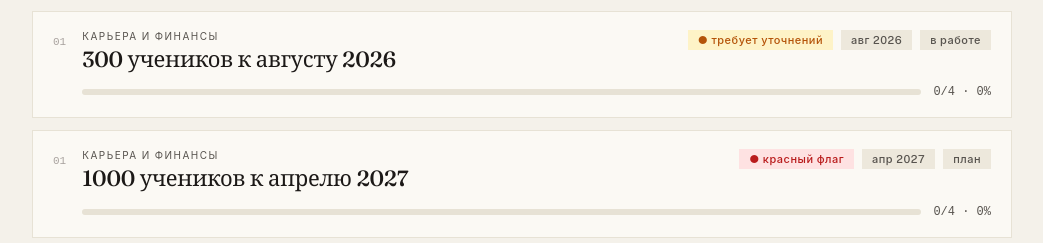
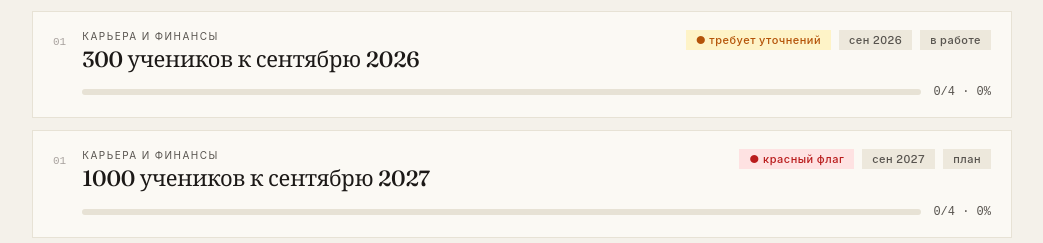
Before and after one commit to pavelk15/goals-dashboard, a React (Vite) app: page / in a window 1280 px wide. Shown: the part 629-872 px from the top of the page, without its empty margins (118-1161 px from the left). Built offline with nearby package versions, Linux system fonts and the light colour scheme.

Commit message:
Update App.jsx
Даты поменял

```diff
--- a/src/App.jsx
+++ b/src/App.jsx
@@ -70,8 +70,8 @@ const buildInitialGoals = () => [
     ],
   },
   {
-    id: uid(), sphere: 'career', title: '300 учеников к августу 2026',
-    deadline: '2026-08', risk: 'amber', status: 'active',
+    id: uid(), sphere: 'career', title: '300 учеников к сентябрю 2026',
+    deadline: '2026-09', risk: 'amber', status: 'active',
     notes: 'Рост ×5.5 за 4 месяца. Нужен расчёт CAC и канал.',
     milestones: [
       { id: uid(), title: 'Зафиксировать средний CAC сейчас', done: false },
@@ -81,8 +81,8 @@ const buildInitialGoals = () => [
     ],
   },
   {
-    id: uid(), sphere: 'career', title: '1000 учеников к апрелю 2027',
-    deadline: '2027-04', risk: 'red', status: 'planned',
+    id: uid(), sphere: 'career', title: '1000 учеников к сентябрю 2027',
+    deadline: '2027-09', risk: 'red', status: 'planned',
     notes: 'Рост ×18 за год — амбиция уровня венчур. Без проверенной юнит-экономики риск высокий.',
     milestones: [
       { id: uid(), title: 'Подтвердить retention учеников (>3 мес)', done: false },
```
